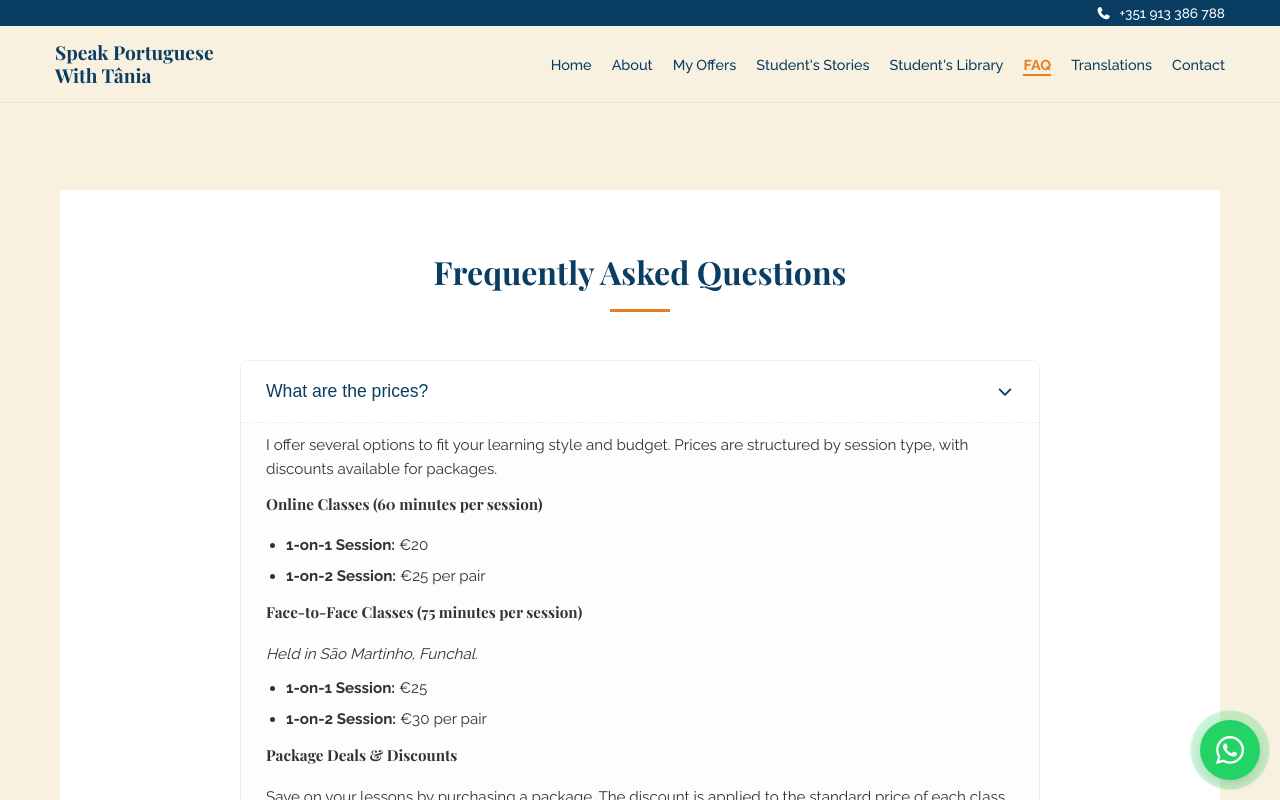
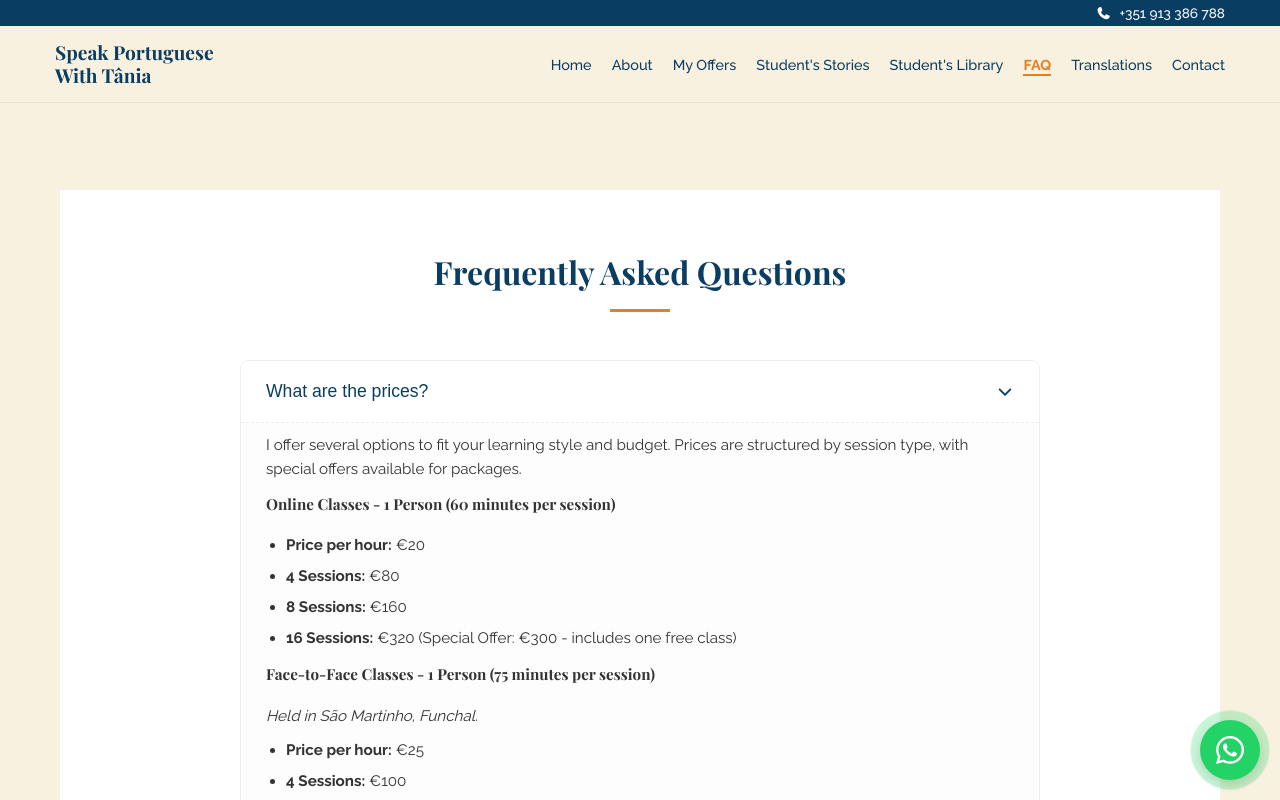
Before and after one commit to Yeshey/learnWithT, a React (Vite) app: page /learnWithT/faq in a window 1280 px wide. Both pictures are taken after a click on the button "What are the prices?". Shown: the top 800 px of the page. Built offline with nearby package versions, Linux system fonts and the light colour scheme.

Commit message:
updated prices

```diff
--- a/src/components/FAQPage.tsx
+++ b/src/components/FAQPage.tsx
@@ -50,29 +50,41 @@ const FAQPage: React.FC = () => {
             defaultOpen={openPrices}
             answer={
               <>
-                <p>I offer several options to fit your learning style and budget. Prices are structured by session type, with discounts available for packages.</p>
+                <p>I offer several options to fit your learning style and budget. Prices are structured by session type, with special offers available for packages.</p>
 
-                <h4>Online Classes (60 minutes per session)</h4>
+                <h4>Online Classes - 1 Person (60 minutes per session)</h4>
                 <ul>
-                  <li><strong>1-on-1 Session:</strong> €20</li>
-                  <li><strong>1-on-2 Session:</strong> €25 per pair</li>
+                  <li><strong>Price per hour:</strong> €20</li>
+                  <li><strong>4 Sessions:</strong> €80</li>
+                  <li><strong>8 Sessions:</strong> €160</li>
+                  <li><strong>16 Sessions:</strong> €320 (Special Offer: €300 - includes one free class)</li>
                 </ul>
 
-                <h4>Face-to-Face Classes (75 minutes per session)</h4>
+                <h4>Face-to-Face Classes - 1 Person (75 minutes per session)</h4>
                 <p className="faq-location-note"><em>Held in São Martinho, Funchal.</em></p>
                 <ul>
-                  <li><strong>1-on-1 Session:</strong> €25</li>
-                  <li><strong>1-on-2 Session:</strong> €30 per pair</li>
+                  <li><strong>Price per hour:</strong> €25</li>
+                  <li><strong>4 Sessions:</strong> €100</li>
+                  <li><strong>8 Sessions:</strong> €200 (Special Offer: €190)</li>
+                  <li><strong>16 Sessions:</strong> €400 (Special Offer: €375 - includes one free class)</li>
                 </ul>
 
-                <h4>Package Deals & Discounts</h4>
-                <p>Save on your lessons by purchasing a package. The discount is applied to the standard price of each class in the package.</p>
+                <h4>Online Classes - 2 People (60 minutes per session)</h4>
                 <ul>
-                  <li><strong>Buy 4 Classes:</strong> Standard price</li>
-                  <li><strong>Buy 8 Classes:</strong> Get a <strong>€1 discount</strong> on each class</li>
-                  <li><strong>Buy 16 Classes:</strong> Get a <strong>€2 discount</strong> on each class</li>
+                  <li><strong>Price per hour:</strong> €30 per pair</li>
+                  <li><strong>4 Sessions:</strong> €120</li>
+                  <li><strong>8 Sessions:</strong> €240</li>
+                  <li><strong>16 Sessions:</strong> €480 (Special Offer: €450)</li>
                 </ul>
-                <p>For example, a package of 16 online 1-on-1 classes would cost just €18 per session!</p>
+
+                <h4>Face-to-Face Classes - 2 People (75 minutes per session)</h4>
+                <p className="faq-location-note"><em>Held in São Martinho, Funchal.</em></p>
+                <ul>
+                  <li><strong>Price per hour:</strong> €35 per pair</li>
+                  <li><strong>4 Sessions:</strong> €140</li>
+                  <li><strong>8 Sessions:</strong> €280</li>
+                  <li><strong>16 Sessions:</strong> €560 (Special Offer: €525 - includes one free class)</li>
+                </ul>
                 <br />
                 <p>Please <HashLink to="/#contact">contact me</HashLink> to discuss the best plan for you. A free 15-minute trial/consultation is available!</p>
               </>
```
